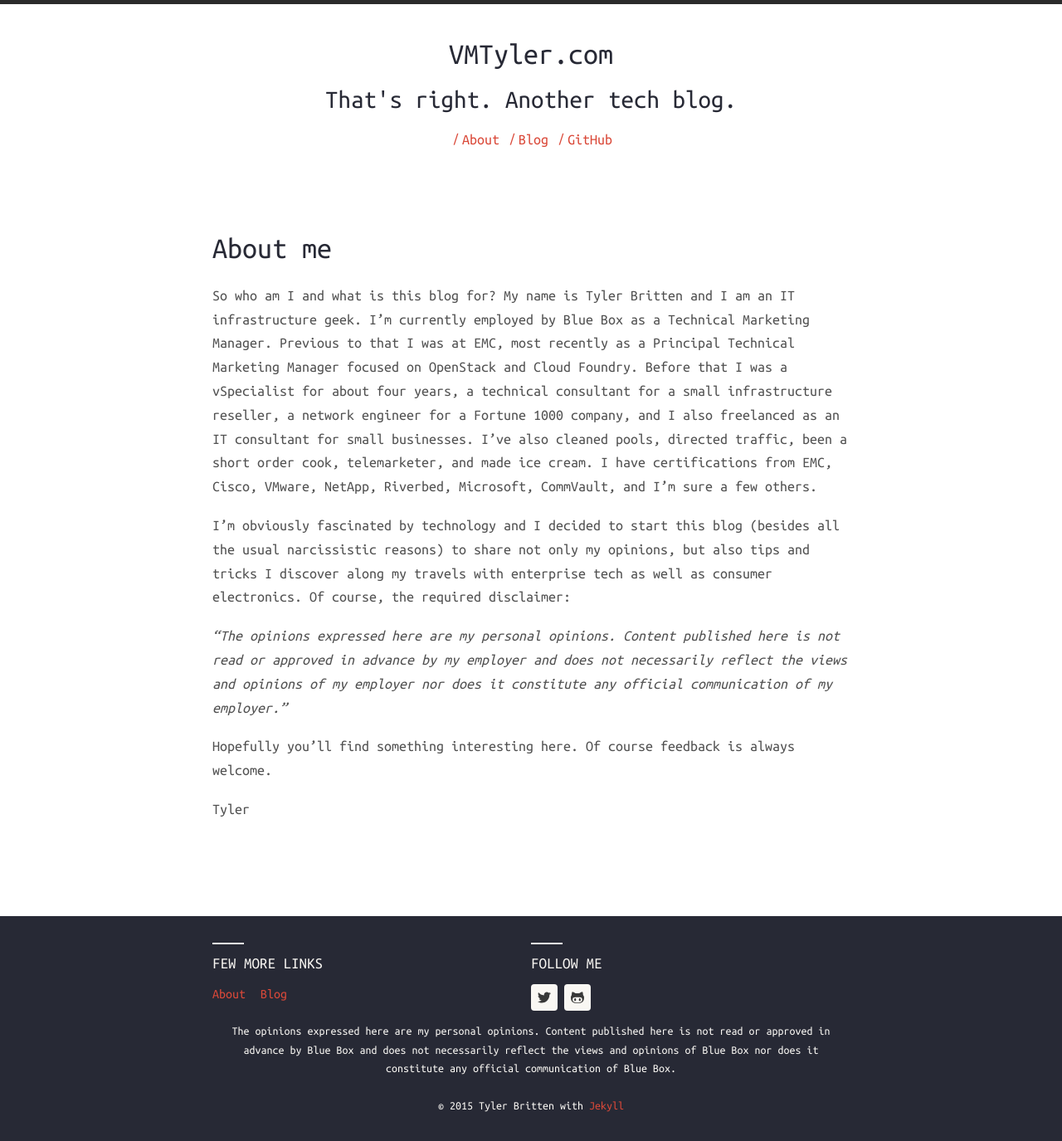
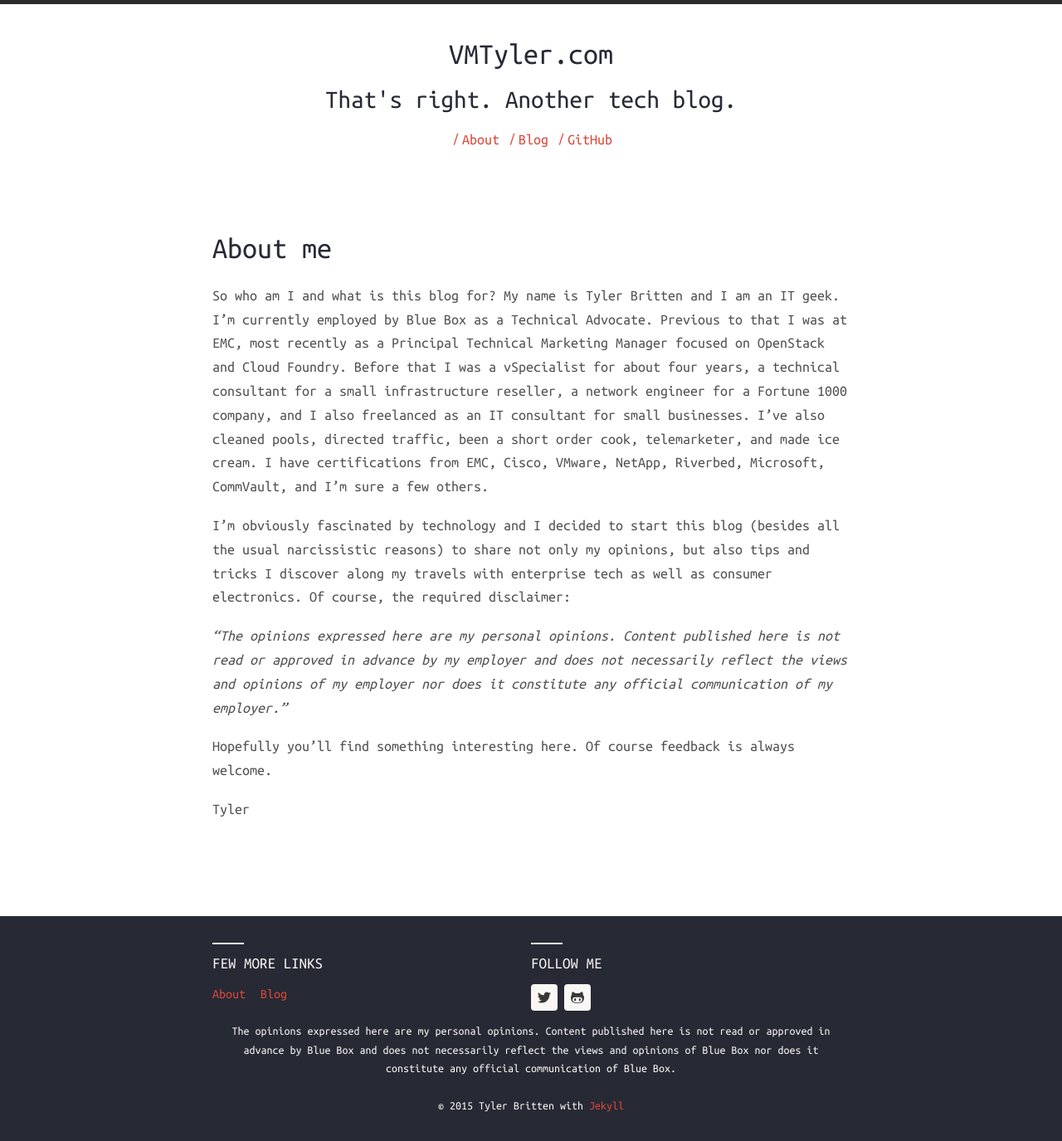
Before and after one commit to tybritten/vmtyler.github.io, a Jekyll site: the page built from about.md, in a window 1280 px wide. Shown: the whole page at 83% size. Built offline with Jekyll 4.4.1, drawn with Linux system fonts in a browser that asks for light colours; nearby versions of some CDN libraries.

Commit message:
update About

```diff
--- a/about.md
+++ b/about.md
@@ -4,7 +4,7 @@
 permalink: /about/
 ---
 
-So who am I and what is this blog for? My name is Tyler Britten and I am an IT infrastructure geek. I’m currently employed by Blue Box as a Technical Marketing Manager. Previous to that I was at EMC, most recently as a Principal Technical Marketing Manager focused on OpenStack and Cloud Foundry. Before that I was a vSpecialist for about four years, a technical consultant for a small infrastructure reseller, a network engineer for a Fortune 1000 company, and I also freelanced as an IT consultant for small businesses. I’ve also cleaned pools, directed traffic, been a short order cook, telemarketer, and made ice cream. I have certifications from EMC, Cisco, VMware, NetApp, Riverbed, Microsoft, CommVault, and I'm sure a few others.
+So who am I and what is this blog for? My name is Tyler Britten and I am an IT geek. I’m currently employed by Blue Box as a Technical Advocate. Previous to that I was at EMC, most recently as a Principal Technical Marketing Manager focused on OpenStack and Cloud Foundry. Before that I was a vSpecialist for about four years, a technical consultant for a small infrastructure reseller, a network engineer for a Fortune 1000 company, and I also freelanced as an IT consultant for small businesses. I’ve also cleaned pools, directed traffic, been a short order cook, telemarketer, and made ice cream. I have certifications from EMC, Cisco, VMware, NetApp, Riverbed, Microsoft, CommVault, and I'm sure a few others.
 
 I’m obviously fascinated by technology and I decided to start this blog (besides all the usual narcissistic reasons) to share not only my opinions, but also tips and tricks I discover along my travels with enterprise tech as well as consumer electronics. Of course, the required disclaimer:
 
```
